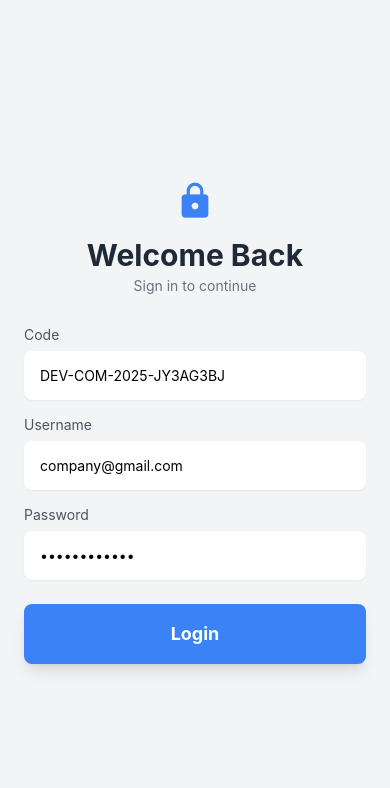
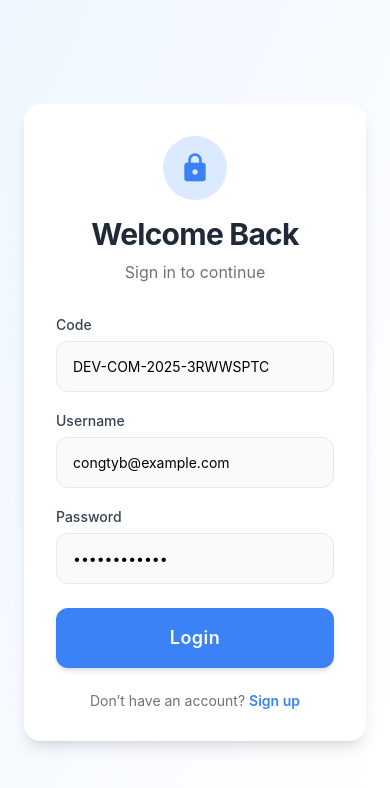
Before and after one commit to vipker113/valarm-app, a React Native app: screen /Login in a window 390 px wide. Shown: the top 788 px of the page. Built offline with nearby package versions, Linux system fonts and the light colour scheme; what react-native-worklets would draw is missing.

Commit message:
feat: login with api

```diff
--- a/App.tsx
+++ b/App.tsx
@@ -18,8 +18,11 @@ import LoginScreen from './src/screens/LoginScreen';
 const Tab = createBottomTabNavigator();
 const Stack = createNativeStackNavigator();
 
+import FullScreenLoading from './src/components/ui/FullScreenLoading';
+
 function MainApp() {
   const token = useSelector((state: RootState) => state.user.token);
+  const isLoading = useSelector((state: RootState) => state.loading.isLoading);
 
   useEffect(() => {
     SplashScreen.hide();
@@ -66,6 +69,7 @@ function MainApp() {
           />
         </Stack.Navigator>
       )}
+      <FullScreenLoading visible={isLoading} />
     </NavigationContainer>
   );
 }
--- /dev/null
+++ b/src/components/ui/FullScreenLoading.tsx
@@ -0,0 +1,34 @@
+import React from 'react';
+import { View, ActivityIndicator, Modal, StyleSheet } from 'react-native';
+
+interface Props {
+  visible: boolean;
+}
+
+function FullScreenLoading({ visible }: Props) {
+  return (
+    <Modal transparent visible={visible}>
+      <View style={styles.container}>
+        <View style={styles.indicatorContainer}>
+          <ActivityIndicator size="large" color="#3b82f6" />
+        </View>
+      </View>
+    </Modal>
+  );
+}
+
+const styles = StyleSheet.create({
+  container: {
+    flex: 1,
+    justifyContent: 'center',
+    alignItems: 'center',
+    backgroundColor: 'rgba(0, 0, 0, 0.5)',
+  },
+  indicatorContainer: {
+    backgroundColor: 'white',
+    borderRadius: 10,
+    padding: 20,
+  },
+});
+
+export default FullScreenLoading;
--- /dev/null
+++ b/src/redux/loadingSlice.ts
@@ -0,0 +1,25 @@
+import { createSlice } from '@reduxjs/toolkit';
+
+interface LoadingState {
+  isLoading: boolean;
+}
+
+const initialState: LoadingState = {
+  isLoading: false,
+};
+
+const loadingSlice = createSlice({
+  name: 'loading',
+  initialState,
+  reducers: {
+    showLoading(state) {
+      state.isLoading = true;
+    },
+    hideLoading(state) {
+      state.isLoading = false;
+    },
+  },
+});
+
+export const { showLoading, hideLoading } = loadingSlice.actions;
+export default loadingSlice.reducer;
--- a/src/redux/store.ts
+++ b/src/redux/store.ts
@@ -1,9 +1,11 @@
 import { configureStore } from '@reduxjs/toolkit';
 import userReducer from './userSlice';
+import loadingReducer from './loadingSlice';
 
 export const store = configureStore({
   reducer: {
     user: userReducer,
+    loading: loadingReducer,
   },
 });
 
--- a/src/screens/DashboardScreen.tsx
+++ b/src/screens/DashboardScreen.tsx
@@ -10,10 +10,14 @@ interface StatCardProps {
 }
 
 const StatCard: React.FC<StatCardProps> = ({ icon, label, value, color }) => (
-  <View className={`p-4 rounded-xl flex-1 items-center justify-center ${color}`}>
-    <Icon name={icon} size={30} color="white" />
-    <Text className="text-white text-lg font-bold mt-2">{value}</Text>
-    <Text className="text-white text-sm">{label}</Text>
+  <View className={`flex-1 rounded-2xl p-5 ${color} shadow-md`}>
+    <View className="items-center">
+      <View className="bg-white/20 rounded-full p-3">
+        <Icon name={icon} size={28} color="white" />
+      </View>
+      <Text className="text-white text-2xl font-extrabold mt-3">{value}</Text>
+      <Text className="text-white text-sm opacity-90 mt-1">{label}</Text>
+    </View>
   </View>
 );
 
@@ -23,34 +27,66 @@ interface RecentActivityItemProps {
   time: string;
 }
 
-const RecentActivityItem: React.FC<RecentActivityItemProps> = ({ icon, text, time }) => (
-  <View className="flex-row items-center p-4 bg-white rounded-lg mb-3 shadow-sm">
-    <Icon name={icon} size={24} color="#3b82f6" />
+const RecentActivityItem: React.FC<RecentActivityItemProps> = ({
+  icon,
+  text,
+  time,
+}) => (
+  <View className="flex-row items-center p-4 bg-white rounded-xl mb-4 shadow-sm border border-gray-50">
+    <View className="bg-blue-50 rounded-full p-2">
+      <Icon name={icon} size={22} color="#3b82f6" />
+    </View>
     <View className="ml-4 flex-1">
-      <Text className="text-gray-800">{text}</Text>
+      <Text className="text-gray-800 font-medium">{text}</Text>
       <Text className="text-gray-500 text-xs mt-1">{time}</Text>
     </View>
-    <Icon name="chevron-right" size={24} color="#9ca3af" />
+    <Icon name="chevron-right" size={24} color="#d1d5db" />
   </View>
 );
 
 function DashboardScreen() {
   return (
-    <ScrollView className="flex-1 bg-gray-100">
+    <ScrollView className="flex-1 bg-gray-50">
       <View className="p-6">
-        <Text className="text-3xl font-bold text-gray-800">Dashboard</Text>
-        <Text className="text-gray-500 mt-1">Welcome back!</Text>
+        <Text className="text-3xl font-extrabold text-gray-900 tracking-tight">
+          Dashboard
+        </Text>
+        <Text className="text-gray-500 mt-1 text-base">Welcome back!</Text>
 
         <View className="flex-row mt-6 gap-4">
-          <StatCard icon="notifications-active" label="Active Alerts" value="3" color="bg-red-500" />
-          <StatCard icon="devices" label="Online Devices" value="12" color="bg-green-500" />
+          <StatCard
+            icon="notifications-active"
+            label="Active Alerts"
+            value="3"
+            color="bg-red-500"
+          />
+          <StatCard
+            icon="devices"
+            label="Online Devices"
+            value="12"
+            color="bg-green-500"
+          />
         </View>
 
-        <View className="mt-8">
-          <Text className="text-xl font-bold text-gray-800 mb-4">Recent Activity</Text>
-          <RecentActivityItem icon="warning" text="Alert triggered on 'Device-04'" time="5 minutes ago" />
-          <RecentActivityItem icon="power" text="'Device-08' came online" time="1 hour ago" />
-          <RecentActivityItem icon="power-off" text="'Device-02' went offline" time="3 hours ago" />
+        <View className="mt-10">
+          <Text className="text-xl font-bold text-gray-800 mb-4">
+            Recent Activity
+          </Text>
+          <RecentActivityItem
+            icon="warning"
+            text="Alert triggered on 'Device-04'"
+            time="5 minutes ago"
+          />
+          <RecentActivityItem
+            icon="power"
+            text="'Device-08' came online"
+            time="1 hour ago"
+          />
+          <RecentActivityItem
+            icon="power-off"
+            text="'Device-02' went offline"
+            time="3 hours ago"
+          />
         </View>
       </View>
     </ScrollView>
--- a/src/screens/LoginScreen.tsx
+++ b/src/screens/LoginScreen.tsx
@@ -12,50 +12,69 @@ import { useDispatch } from 'react-redux';
 import { loginSuccess, setUser } from '../redux/userSlice';
 import { AppDispatch } from '../redux/store';
 import Icon from 'react-native-vector-icons/MaterialIcons';
+import api from '../services/api';
 // import api from '../services/api';
+
+import { showLoading, hideLoading } from '../redux/loadingSlice';
 
 function LoginScreen() {
   const dispatch = useDispatch<AppDispatch>();
-  const [code, setCode] = useState(__DEV__ ? 'DEV-COM-2025-JY3AG3BJ' : '');
-  const [username, setUsername] = useState(__DEV__ ? 'company@gmail.com' : '');
-  const [password, setPassword] = useState(__DEV__ ? '49ud6[:m!JuS' : '');
+  const [code, setCode] = useState(__DEV__ ? 'DEV-COM-2025-3RWWSPTC ' : '');
+  const [username, setUsername] = useState(
+    __DEV__ ? 'congtyb@example.com' : '',
+  );
+  const [password, setPassword] = useState(__DEV__ ? 'G4<&aJ^w7AWl' : '');
 
   const handleLogin = async () => {
+    dispatch(showLoading());
+    const endpoint = 'company/auth/login';
+    const payload = {
+      code,
+      username,
+      password,
+    };
     try {
-      //  const loginResponse = await api.post('/company/auth/login', {
-      //    code,
-      //    username,
-      //    password,
-      //  });
-      //  const { access_token } = loginResponse.data.data;
-      //  dispatch(loginSuccess({ token: access_token }));
-      //  const profileResponse = await api.get('/company/auth/profile');
-      //  dispatch(setUser(profileResponse.data.data));
-      dispatch(loginSuccess({ token: 'mock-token' }));
-      dispatch(setUser({ name: 'Mock User' }));
-    } catch (error) {
-      Alert.alert('Login Failed', 'Invalid credentials');
+      const loginResponse = await api.post(endpoint, payload);
+      const { access_token } = loginResponse.data.data;
+
+      console.log(loginResponse.data);
+
+      dispatch(loginSuccess({ token: access_token }));
+      const profileResponse = await api.get('company/auth/profile');
+      dispatch(setUser(profileResponse.data.data));
+      // dispatch(loginSuccess({ token: 'mock-token' }));
+      // dispatch(setUser({ name: 'Mock User' }));
+    } catch (error: any) {
+      console.log('Login error', error.response);
+      Alert.alert('Login Failed', error.response.data.message);
+    } finally {
+      dispatch(hideLoading());
     }
   };
 
   return (
     <KeyboardAvoidingView
       behavior={Platform.OS === 'ios' ? 'padding' : 'height'}
-      className="flex-1 justify-center items-center bg-gray-100 p-6"
+      className="flex-1 bg-gradient-to-br from-blue-50 to-white"
     >
-      <View className="w-full max-w-sm">
+      <View className="flex-1 justify-center items-center px-6">
+        <View className="w-full max-w-sm bg-white rounded-2xl p-8 shadow-lg">
           <View className="items-center mb-8">
-          <Icon name="lock" size={40} color="#3b82f6" />
-          <Text className="text-3xl font-bold text-gray-800 mt-4">
+            <View className="bg-blue-100 p-4 rounded-full">
+              <Icon name="lock" size={32} color="#3b82f6" />
+            </View>
+            <Text className="text-3xl font-bold text-gray-800 mt-4 tracking-tight">
               Welcome Back
             </Text>
-          <Text className="text-gray-500 mt-1">Sign in to continue</Text>
+            <Text className="text-gray-500 mt-2 text-base">
+              Sign in to continue
+            </Text>
           </View>
 
-        <View className="mb-4">
-          <Text className="text-gray-600 mb-2">Code</Text>
+          <View className="mb-5">
+            <Text className="text-gray-700 font-medium mb-2">Code</Text>
             <TextInput
-            className="w-full bg-white p-4 rounded-lg shadow-sm"
+              className="w-full bg-gray-50 p-4 rounded-xl border border-gray-200 focus:border-blue-400 focus:ring-2 focus:ring-blue-200"
               placeholder="Enter your code"
               value={code}
               onChangeText={setCode}
@@ -63,10 +82,10 @@ function LoginScreen() {
             />
           </View>
 
-        <View className="mb-4">
-          <Text className="text-gray-600 mb-2">Username</Text>
+          <View className="mb-5">
+            <Text className="text-gray-700 font-medium mb-2">Username</Text>
             <TextInput
-            className="w-full bg-white p-4 rounded-lg shadow-sm"
+              className="w-full bg-gray-50 p-4 rounded-xl border border-gray-200 focus:border-blue-400 focus:ring-2 focus:ring-blue-200"
               placeholder="Enter your username"
               value={username}
               onChangeText={setUsername}
@@ -74,10 +93,11 @@ function LoginScreen() {
             />
           </View>
 
+          {/* Password */}
           <View className="mb-6">
-          <Text className="text-gray-600 mb-2">Password</Text>
+            <Text className="text-gray-700 font-medium mb-2">Password</Text>
             <TextInput
-            className="w-full bg-white p-4 rounded-lg shadow-sm"
+              className="w-full bg-gray-50 p-4 rounded-xl border border-gray-200 focus:border-blue-400 focus:ring-2 focus:ring-blue-200"
               placeholder="Enter your password"
               value={password}
               onChangeText={setPassword}
@@ -87,10 +107,20 @@ function LoginScreen() {
 
           <TouchableOpacity
             onPress={handleLogin}
-          className="w-full bg-blue-500 p-4 rounded-lg items-center justify-center shadow-lg"
+            className="w-full bg-blue-500 p-4 rounded-xl items-center justify-center shadow-md active:bg-blue-600"
           >
-          <Text className="text-white text-lg font-bold">Login</Text>
+            <Text className="text-white text-lg font-semibold tracking-wide">
+              Login
+            </Text>
           </TouchableOpacity>
+
+          <View className="mt-6 items-center">
+            <Text className="text-gray-500">
+              Don’t have an account?{' '}
+              <Text className="text-blue-500 font-semibold">Sign up</Text>
+            </Text>
+          </View>
+        </View>
       </View>
     </KeyboardAvoidingView>
   );
--- a/src/services/api.ts
+++ b/src/services/api.ts
@@ -1,4 +1,3 @@
-
 import axios from 'axios';
 import { store } from '../redux/store';
 
```
Lines whose indentation alone changed are shown as unchanged.
